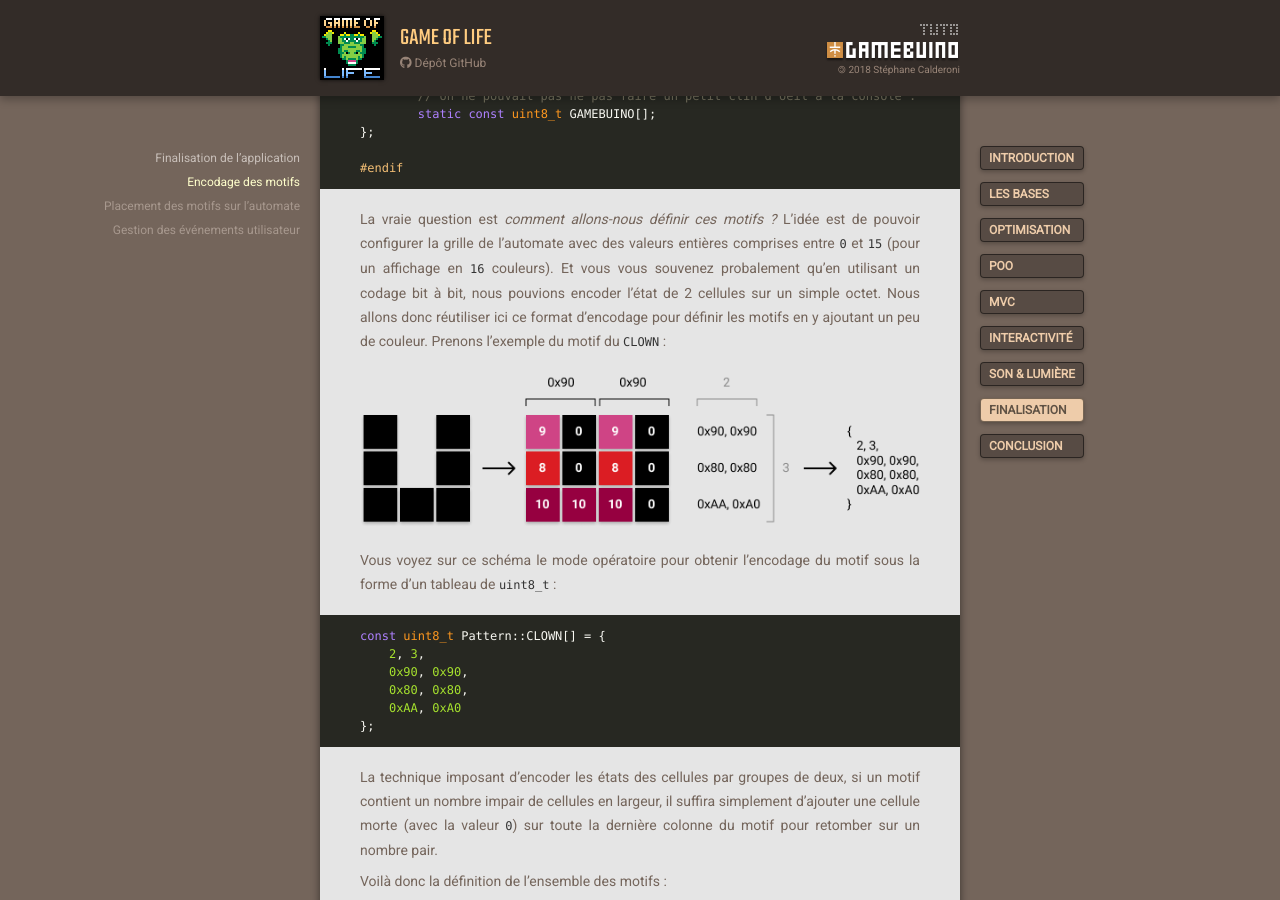
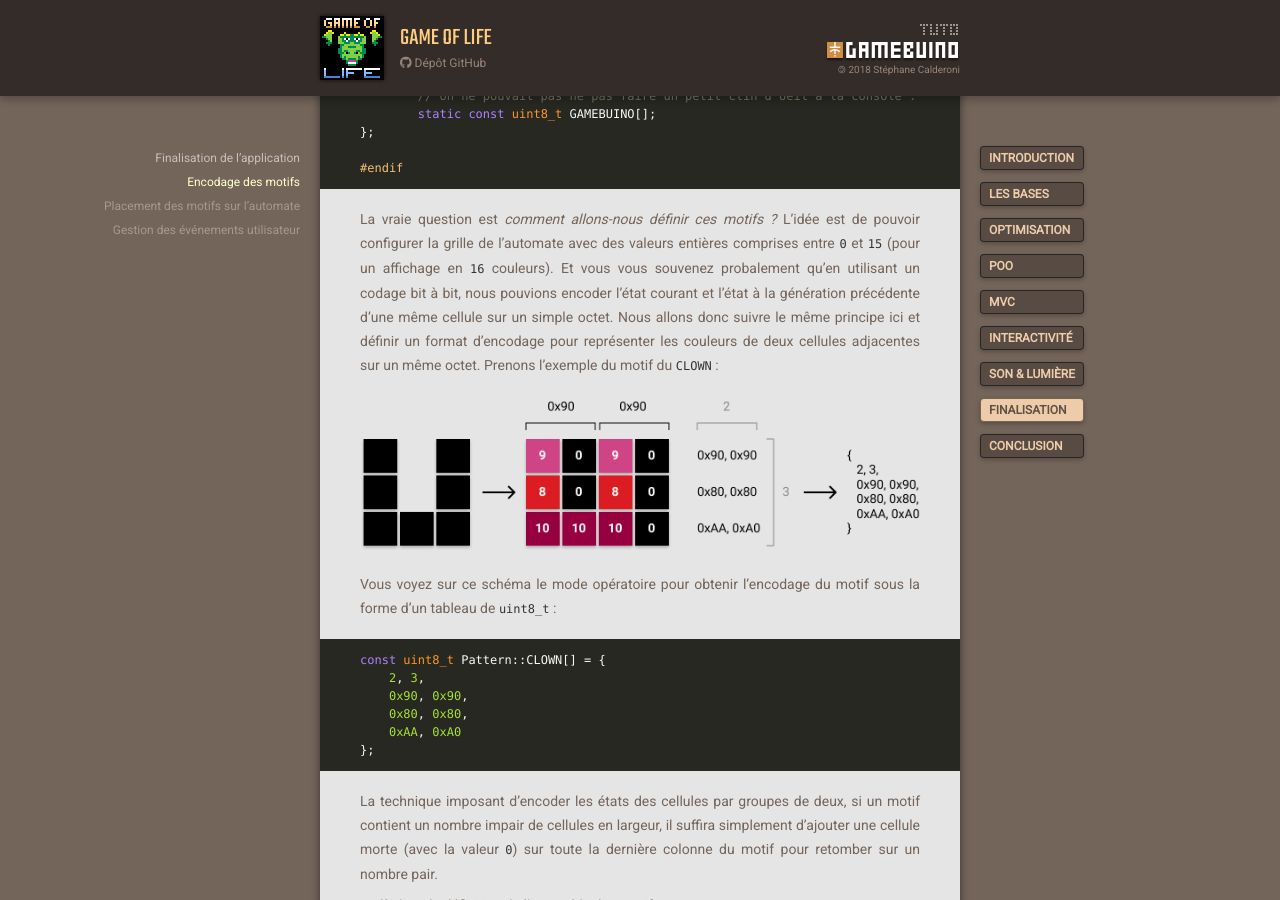
Before and after one commit to m1cr0lab-gamebuino/gb-game-of-life, a Jekyll site: the page built from docs/finalisation.md, in a window 1280 px wide and 900 px high, scrolled down 1483 px. Built offline with Jekyll 4.4.1, drawn with Linux system fonts in a browser that asks for light colours; nearby versions of some CDN libraries; some of the changed text lies outside the part shown.

Commit message:
quelques corrections ici et là + ajout des remerciements dans la conclusion

````diff
--- a/docs/finalisation.md
+++ b/docs/finalisation.md
@@ -43,7 +43,7 @@ class Pattern
 #endif
 ```
 
-La vraie question est *comment allons-nous définir ces motifs ?* L'idée est de pouvoir configurer la grille de l'automate avec des valeurs entières comprises entre `0` et `15` (pour un affichage en `16` couleurs). Et vous vous souvenez probalement qu'en utilisant un codage bit à bit, nous pouvions encoder l'état de 2 cellules sur un simple octet. Nous allons donc réutiliser ici ce format d'encodage pour définir les motifs en y ajoutant un peu de couleur. Prenons l'exemple du motif du `CLOWN` :
+La vraie question est *comment allons-nous définir ces motifs ?* L'idée est de pouvoir configurer la grille de l'automate avec des valeurs entières comprises entre `0` et `15` (pour un affichage en `16` couleurs). Et vous vous souvenez probalement qu'en utilisant un codage bit à bit, nous pouvions encoder l'état courant et l'état à la génération précédente d'une même cellule sur un simple octet. Nous allons donc suivre le même principe ici et définir un format d'encodage pour représenter les couleurs de deux cellules adjacentes sur un même octet. Prenons l'exemple du motif du `CLOWN` :
 
 ![Encodage des motifs](assets/figures/v7/pattern-coding.png)
 
@@ -223,7 +223,7 @@ Pour cela, voyons comment redéclarer notre classe `UserController` :
 <div class="filename">UserController.h</div>
 
 ```c++
-// Il faut intégrer la déclaration de la classe qui définit les motifs :
+// il faut intégrer la déclaration de la classe qui définit les motifs :
 #include "Pattern.h"
 
 class UserController
@@ -317,6 +317,6 @@ void UserController::openPatternMenu() {
 
 Et voilà ce que ça donne si l'utilisateur choisit par exemple le motif du `CLOWN` :
 
-![Patterns](assets/figures/v7/demo-clown.gif){: width="320" height="256" class="shadow" }
+![Patterns](assets/figures/v7/demo-clown.gif){: width="240" height="192" class="shadow" }
 
-Voilà, l'application est désormais **TERMINÉE** ! Le code source complet de cette septième et dernière version est [disponible ici]({{ site.github.repository_url | append: '/blob/master/sources/v7/GameOfLife/' }}).
+Voilà, cette application consacrée au Jeu de la Vie est désormais **TERMINÉE** ! Le code source complet de cette septième et dernière version est [disponible ici]({{ site.github.repository_url | append: '/blob/master/sources/v7/GameOfLife/' }}).
````
Also changed, not shown: other parts of docs/finalisation.md (+2 -2 lines), docs/conclusion.md (+4 -0 lines), docs/interactivite.md (+1 -1 lines), docs/son-et-lumiere.md (+5 -5 lines), docs/assets/figures/v7/demo-clown.gif, docs/assets/figures/v7/patterns-menu.gif, 1 other file.
